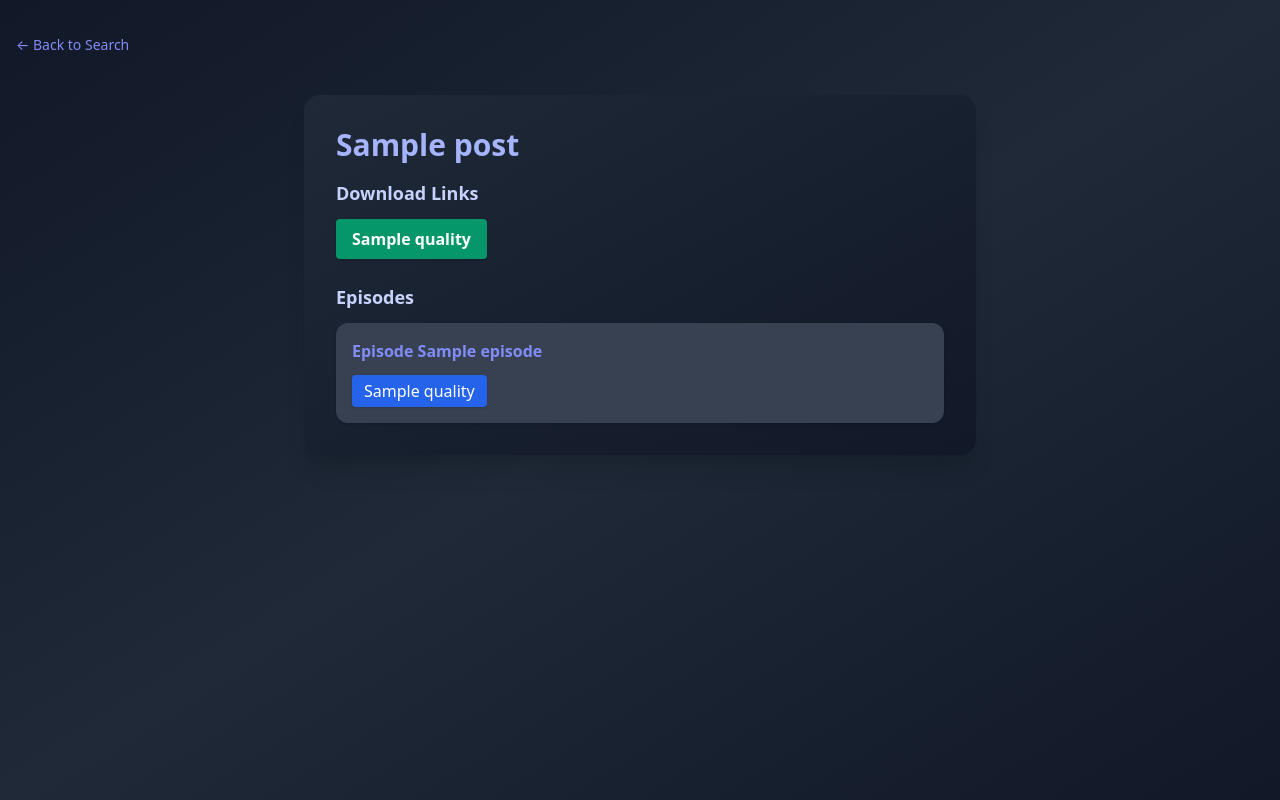
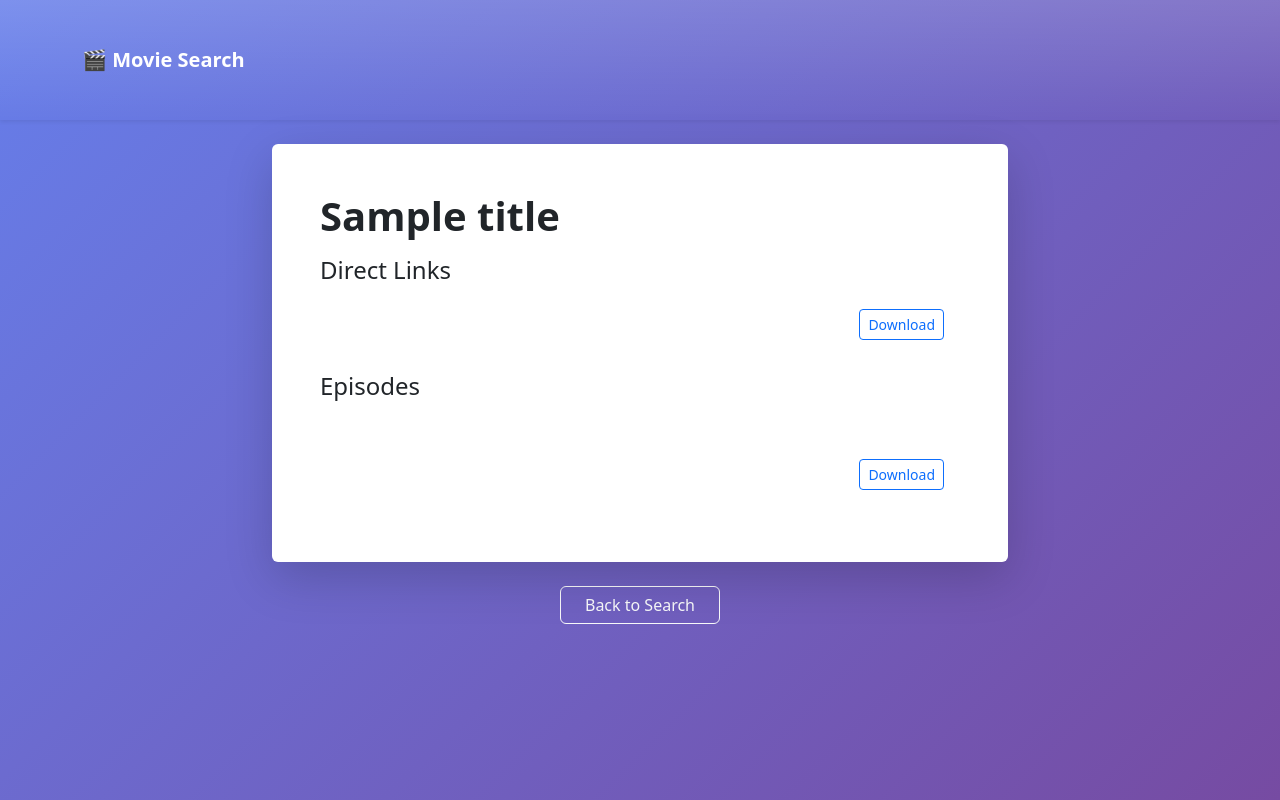
Before and after one commit to skcreator7/Test, a Python web app: template templates/view.html in a window 1280 px wide. Run offline with Jinja, Linux system fonts and the light colour scheme; the template is opened without the code that fills it: most values are stand-ins (such as "Sample title", 1, 10 or a date in 2020).

Commit message:
Update view.html

```diff
--- a/templates/view.html
+++ b/templates/view.html
@@ -2,56 +2,57 @@
 <html lang="en">
 <head>
     <meta charset="UTF-8">
-    <title>{{ post.title or "View Post" }}</title>
+    <title>{{ title }}</title>
     <meta name="viewport" content="width=device-width, initial-scale=1">
-    <link href="https://cdn.jsdelivr.net/npm/tailwindcss@2.2.19/dist/tailwind.min.css" rel="stylesheet">
-    <style>
-      html { scroll-behavior: smooth; }
-      .card { transition: box-shadow 0.3s, transform 0.3s; }
-      .card:hover { transform: translateY(-5px) scale(1.01); box-shadow: 0 8px 30px rgba(80,80,170,0.20);}
-    </style>
+    <link href="/static/style.css" rel="stylesheet">
+    <link href="https://cdn.jsdelivr.net/npm/bootstrap@5.3.3/dist/css/bootstrap.min.css" rel="stylesheet">
 </head>
-<body class="bg-gradient-to-br from-gray-900 via-gray-800 to-gray-900 text-gray-100 min-h-screen">
-    <div class="container mx-auto px-2 sm:px-4 py-8">
-        <a href="/search?q={{ post.query | urlencode }}" class="text-indigo-400 hover:text-indigo-200 text-sm mb-6 inline-block">&larr; Back to Search</a>
-        <div class="card bg-gradient-to-br from-gray-800 to-gray-900 rounded-2xl shadow-xl p-8 max-w-2xl mx-auto mt-4">
-            <h1 class="text-3xl font-bold text-indigo-300 mb-4 break-words">{{ post.title }}</h1>
-
-            {% if post.links %}
-            <div class="mb-6">
-                <h2 class="text-lg font-semibold mb-3 text-indigo-200">Download Links</h2>
-                <ul class="flex flex-wrap gap-3">
-                {% for quality, url in post.links.items() %}
-                    <li>
-                        <a href="{{ url }}" target="_blank" class="inline-block px-4 py-2 bg-green-600 hover:bg-green-700 rounded text-white font-semibold shadow transition">
-                            {{ quality }}
-                        </a>
-                    </li>
-                {% endfor %}
-                </ul>
-            </div>
-            {% endif %}
-
-            {% if post.episodes %}
-            <div>
-                <h2 class="text-lg font-semibold mb-3 text-indigo-200">Episodes</h2>
-                <div class="space-y-4">
-                    {% for ep, ep_links in post.episodes.items() %}
-                    <div class="bg-gray-700 rounded-xl p-4 flex flex-col gap-2 shadow">
-                        <div class="font-bold text-indigo-400 mb-1 text-base">Episode {{ ep }}</div>
-                        <div class="flex flex-wrap gap-3">
-                        {% for quality, url in ep_links.items() %}
-                            <a href="{{ url }}" target="_blank" class="px-3 py-1 bg-blue-600 hover:bg-blue-700 rounded text-white font-medium shadow transition">
-                                {{ quality }}
-                            </a>
+<body class="bg-dark text-light">
+    <nav class="navbar navbar-dark bg-gradient shadow-sm">
+        <div class="container">
+            <a class="navbar-brand fw-bold" href="/">🎬 Movie Search</a>
+        </div>
+    </nav>
+    <main class="container py-4">
+        <div class="row justify-content-center">
+            <div class="col-md-10 col-lg-8">
+                <div class="card glassy shadow-lg border-0 mb-4 animate__animated animate__fadeIn">
+                    <div class="card-body">
+                        <h1 class="display-6 fw-bold gradient-text mb-3">{{ title }}</h1>
+                        {% if links %}
+                        <h4 class="mb-3">Direct Links</h4>
+                        <ul class="list-group mb-4">
+                            {% for quality, url in links.items() %}
+                            <li class="list-group-item bg-glassy border-0 d-flex justify-content-between align-items-center">
+                                <span class="badge bg-gradient-ep me-2">{{ quality }}</span>
+                                <a href="{{ url }}" class="btn btn-outline-primary btn-sm" target="_blank">Download</a>
+                            </li>
+                            {% endfor %}
+                        </ul>
+                        {% endif %}
+                        {% if episodes %}
+                        <h4 class="mb-3">Episodes</h4>
+                        {% for ep, ep_links in episodes.items() %}
+                        <div class="mb-3 animate__animated animate__fadeInUp">
+                            <h5 class="mb-2"><span class="badge bg-episodes">Ep {{ ep }}</span></h5>
+                            <ul class="list-group">
+                                {% for quality, url in ep_links.items() %}
+                                <li class="list-group-item bg-glassy border-0 d-flex justify-content-between align-items-center">
+                                    <span class="badge bg-gradient-ep me-2">{{ quality }}</span>
+                                    <a href="{{ url }}" class="btn btn-outline-primary btn-sm" target="_blank">Download</a>
+                                </li>
+                                {% endfor %}
+                            </ul>
+                        </div>
                         {% endfor %}
-                        </div>
+                        {% endif %}
                     </div>
-                    {% endfor %}
+                </div>
+                <div class="text-center">
+                    <a href="/search?q={{ query }}" class="btn btn-outline-light px-4">Back to Search</a>
                 </div>
             </div>
-            {% endif %}
         </div>
-    </div>
+    </main>
 </body>
 </html>
```
